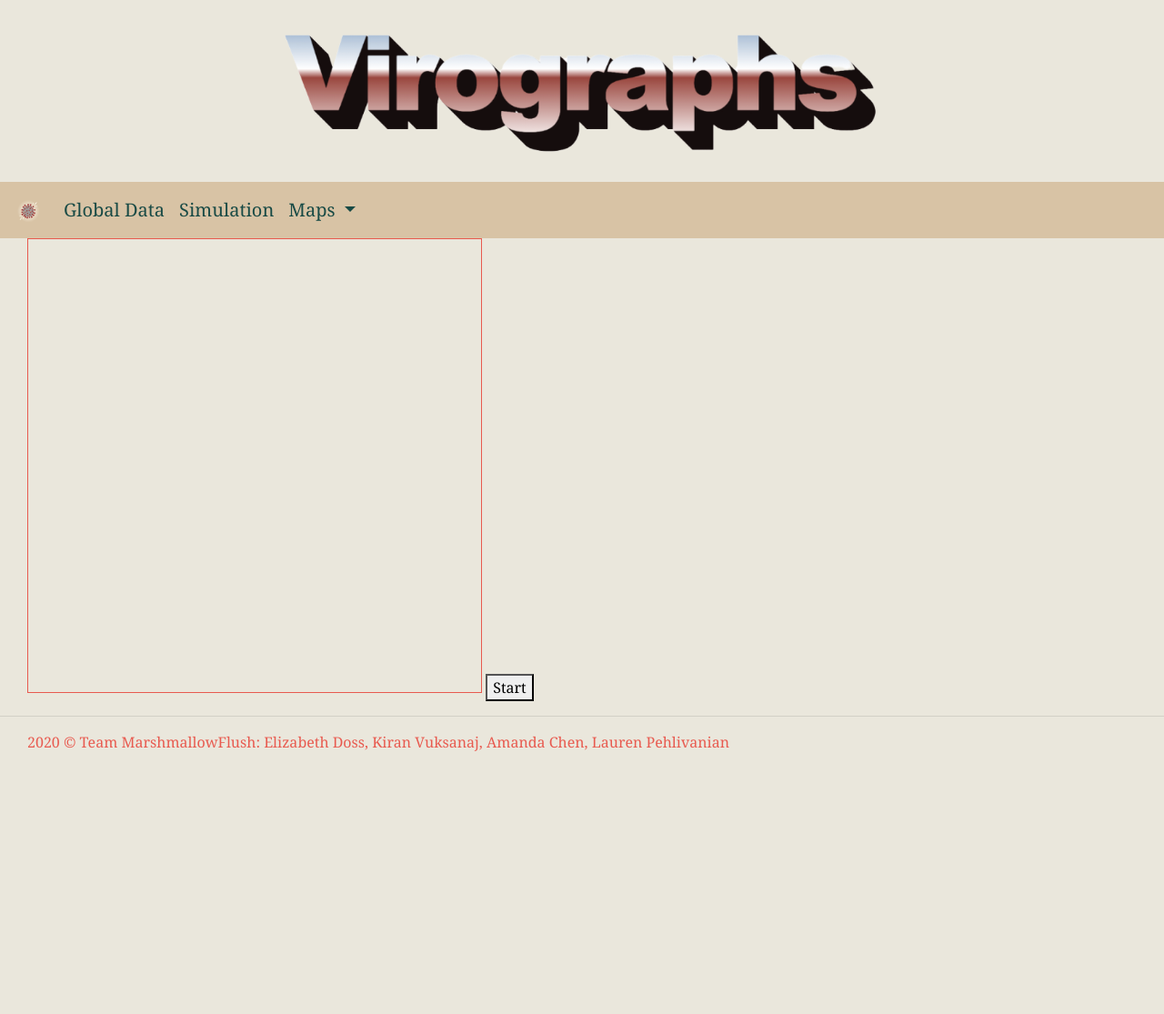
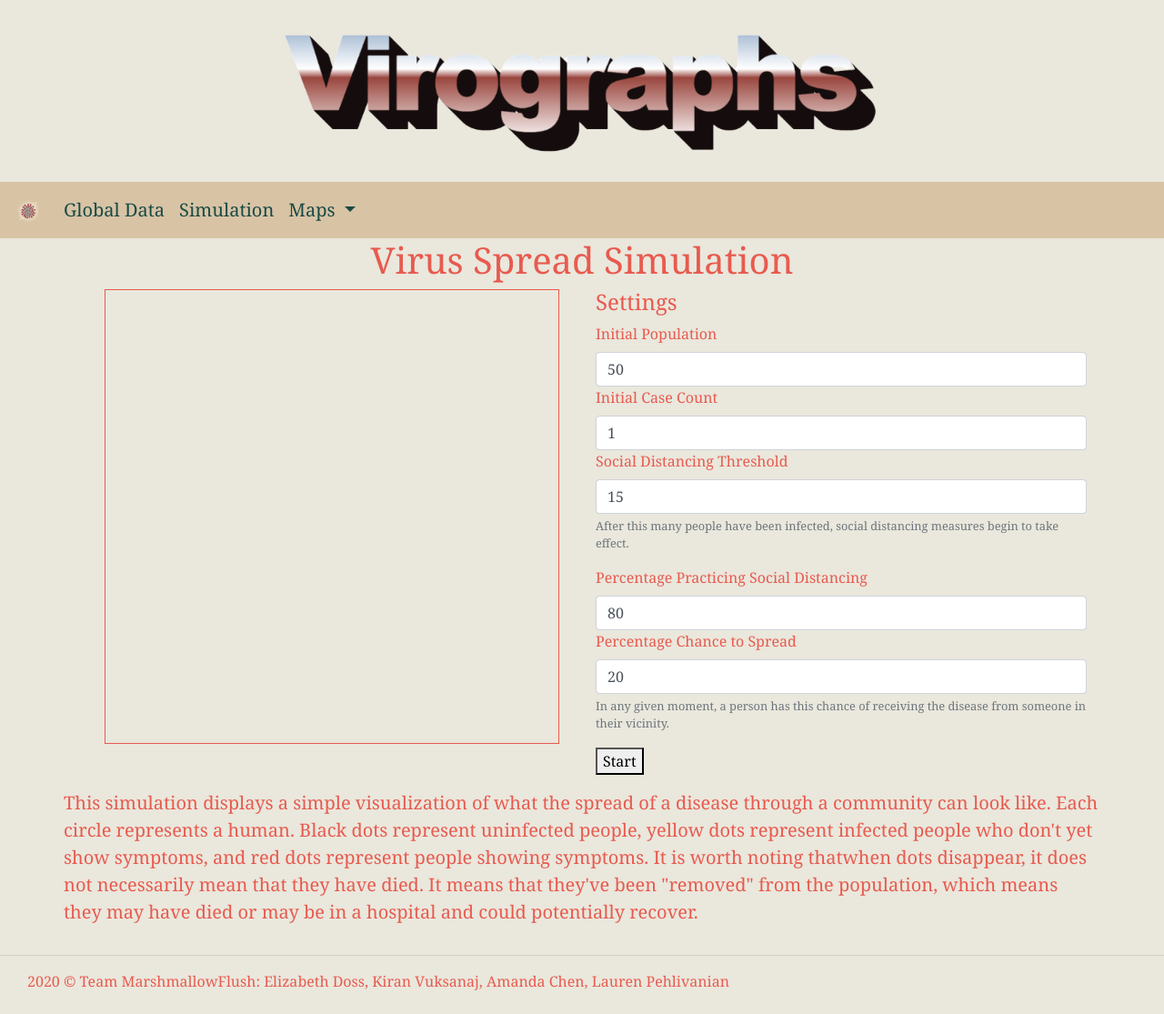
Before and after one commit to edoss00/MarshmallowFlush, a Flask app: page /simulation in a window 1280 px wide. Shown: the whole page at 91% size. Before the commit the page ends 826 px from the top, so only its background shows below. Run offline with Flask 2, Linux system fonts and the light colour scheme; some libraries are stand-ins or nearby versions.

Commit message:
working variables on screen, text etc

```diff
--- a/app/static/js/sim.js
+++ b/app/static/js/sim.js
@@ -13,6 +13,8 @@ console.log("sim.js connected");
 const startButton = document.getElementById("start-button");
 const svg = document.getElementById("sim-svg");
 const sampleHuman = document.getElementById("sample-human");
+const fields = document.getElementsByClassName('form-control');
+
 svg.removeChild(sampleHuman);
 	// =========================
 	// GLOBAL VARIABLES
@@ -32,6 +34,15 @@ let percentDistancing = 0.8;
 let initCases = 1;
 let symptomDelay = 40;
 let distancingStart = 0;
+let spreadChance = 0.2;
+
+let liveVals = {
+	'pop':'50',
+	'init':'1',
+	'threshold':'15',
+	'pdist':'80',
+	'spread':'20'
+};
 
 // =========================
 	// SIMULATION FUNCTIONS
@@ -163,6 +174,14 @@ const step = function(timestamp) {
 const setup = function(timestamp) {
 	if(id){
 		console.log("setting up");
+		// read values from fields
+		countHumans = parseInt(liveVals['pop'])
+		percentDistancing = parseFloat(liveVals['pdist']) / 100.0;
+		initCases = parseInt(liveVals['init']);
+		distancingStart = parseInt(liveVals['threshold']);
+		spreadChange = parseFloat(liveVals['spread']) / 100.0;
+		Array.from(fields).forEach( field => field.setAttribute('disabled','true') );
+
 		// randomly place and give headings
 		for(let i = 0; i < countHumans; i++){
 			let human = sampleHuman.cloneNode();
@@ -215,9 +234,20 @@ const start_stop = function(e) {
 	}
 }
 
+const updatevalue = function(e) {
+	e.preventDefault();
+	// console.log(e.target);
+	// console.log(e.target.value);
+	// console.log(e.target.name);
+	liveVals[e.target.name] = e.target.value;
+}
+
 	// =========================
 	// ATTACH EVENT LISTENERS
 	// =========================
 
 
 startButton.addEventListener('click',start_stop);
+Array.from(fields).forEach(field => {
+	field.addEventListener('input',updatevalue);
+});
--- a/app/templates/simulation.html
+++ b/app/templates/simulation.html
@@ -7,6 +7,11 @@
 <title>simulation</title>
 {% endblock %}
 {% block body %}
+<h1 style="text-align: center">Virus Spread Simulation</h1>
+<div class="container">
+  <div class="row">
+	<div class="col-sm">
+
 	  <svg id="sim-svg"
   		   height="500"
   		   width="500"
@@ -14,6 +19,36 @@
   		   xmlns="http://www.w3.org/2000/svg">
 		<circle cx="0" cy="0" r="5" id="sample-human" display="none" />
 	  </svg>
+	</div>
+	<div class="col-sm">
+	  <h4>Settings</h4>
+	  <form>
+		<div class="form-group">
+		  <label for="pop">Initial Population</label>
+		  <input type="number" name="pop" class="form-control" id="pop" value="50" min="5" max="100"/>
+		  <label for="init">Initial Case Count</label>
+		  <input type="number" class="form-control" value="1" min="1" max="100" id="init" name="init"/>
+		  <label for="threshold">Social Distancing Threshold</label>
+		  <input type="number" name="threshold" id="threshold" class="form-control" value="15"  min="1" max="100"/>
+		  <small class="form-text text-muted">After this many people have been infected, social distancing measures begin to take effect.</small>
+		</div>
+		<div class="form-group">
+		  <label for="pdist">Percentage Practicing Social Distancing</label>
+		  <input type="number" class="form-control" min="0" max="100" id="pdist" name="pdist" value="80" />
+		  <label for="spread">Percentage Chance to Spread</label>
+		  <input type="number" class="form-control" min="0" max="100" id="spread" name="spread" value="20" />
+		  <small class="form-text text-muted">In any given moment, a person has this chance of receiving the disease from someone in their vicinity.</small>
+		</div>
+		<div class="form-group">
 		  <button id="start-button">Start</button>
+		</div>
+	  </form>
+	</div>
+  </div>
+  <div class="row">
+	<p class="lead">This simulation displays a simple visualization of what the spread of a disease through a community can look like. Each circle represents a human. Black dots represent uninfected people, yellow dots represent infected people who don't yet show symptoms, and red dots represent people showing symptoms. It is worth noting thatwhen dots disappear, it does <strong>not</strong> necessarily mean that they have died. It means that they've been "removed" from the population, which means they may have died or may be in a hospital and could potentially recover.</p>
+  </div>
+</div>
+
 <script src="static/js/sim.js"></script>
 {% endblock %}
```
Lines whose indentation alone changed are shown as unchanged.
